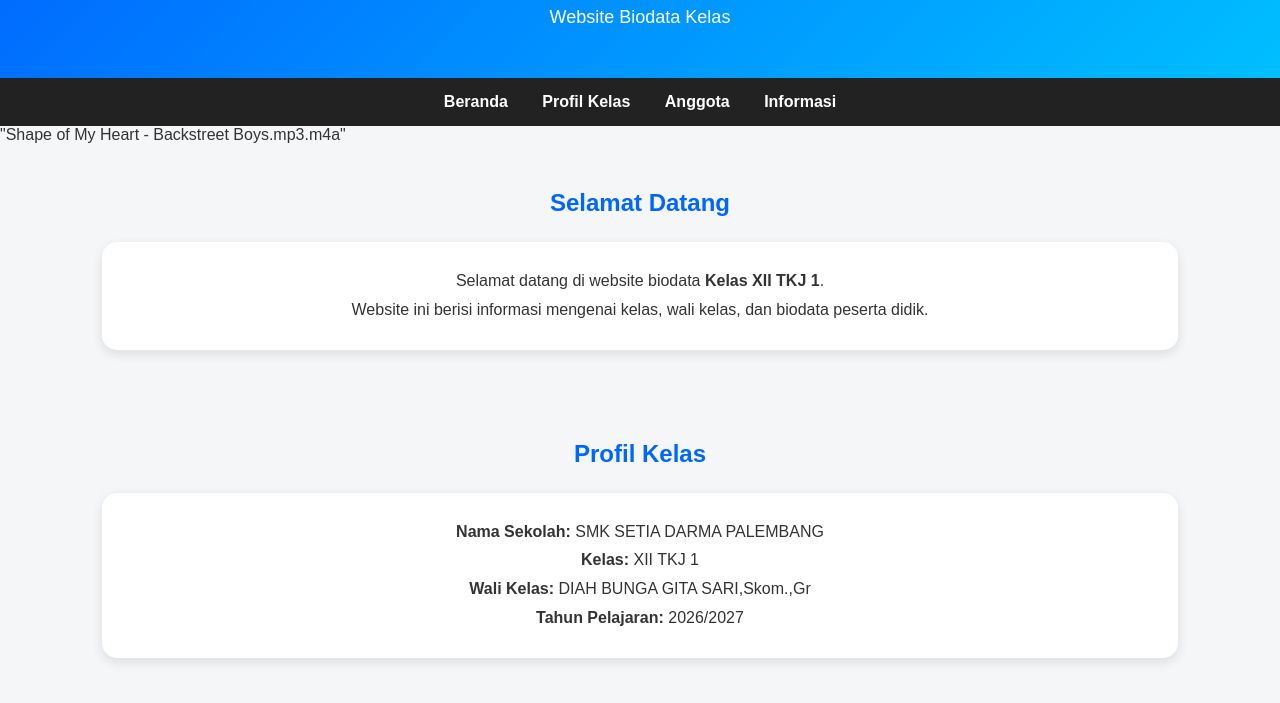
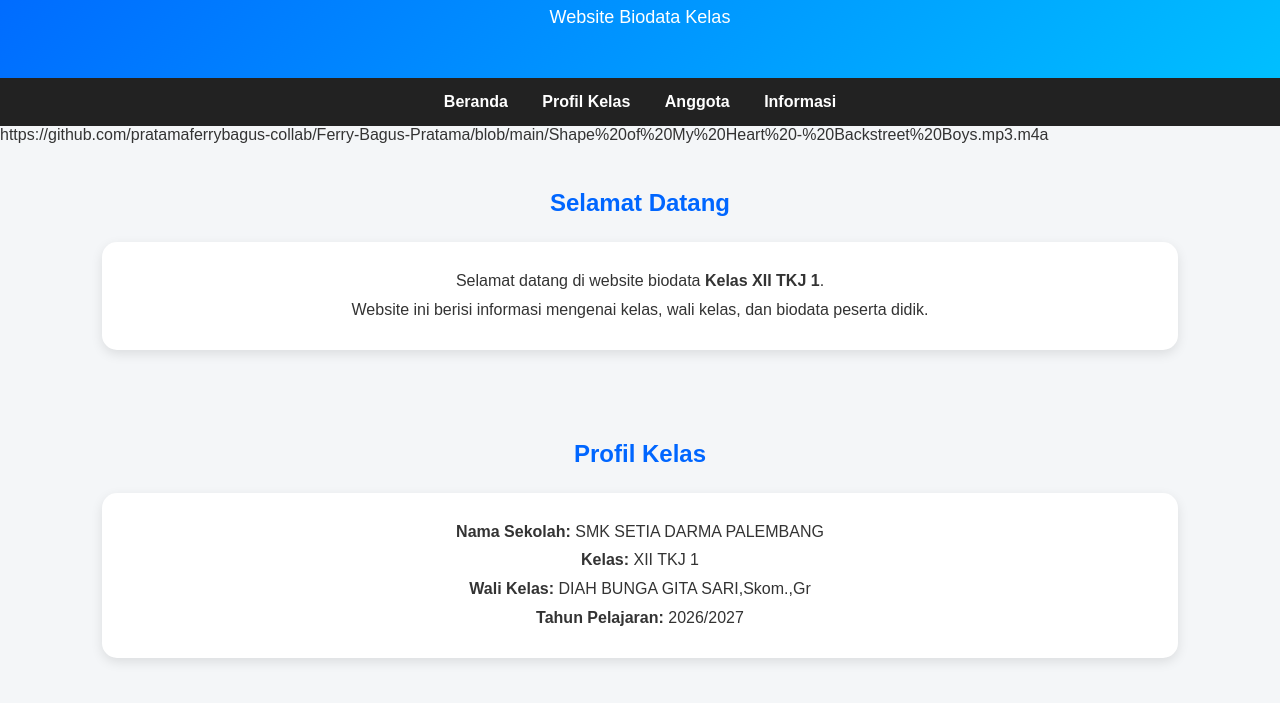
Before and after one commit to pratamaferrybagus-collab/Ferry-Bagus-Pratama, a plain HTML site: page index.html in a window 1280 px wide. Shown: the part 97-800 px from the top of the page. Drawn offline with Linux system fonts and the light colour scheme.

Commit message:
Update index.html

```diff
--- a/index.html
+++ b/index.html
@@ -162,7 +162,7 @@
         <a href="#informasi">Informasi</a>
     </nav>
 
-    "Shape of My Heart - Backstreet Boys.mp3.m4a"
+    https://github.com/pratamaferrybagus-collab/Ferry-Bagus-Pratama/blob/main/Shape%20of%20My%20Heart%20-%20Backstreet%20Boys.mp3.m4a
     <!-- BERANDA -->
     <section id="beranda">
         <h2>Selamat Datang</h2>
```
